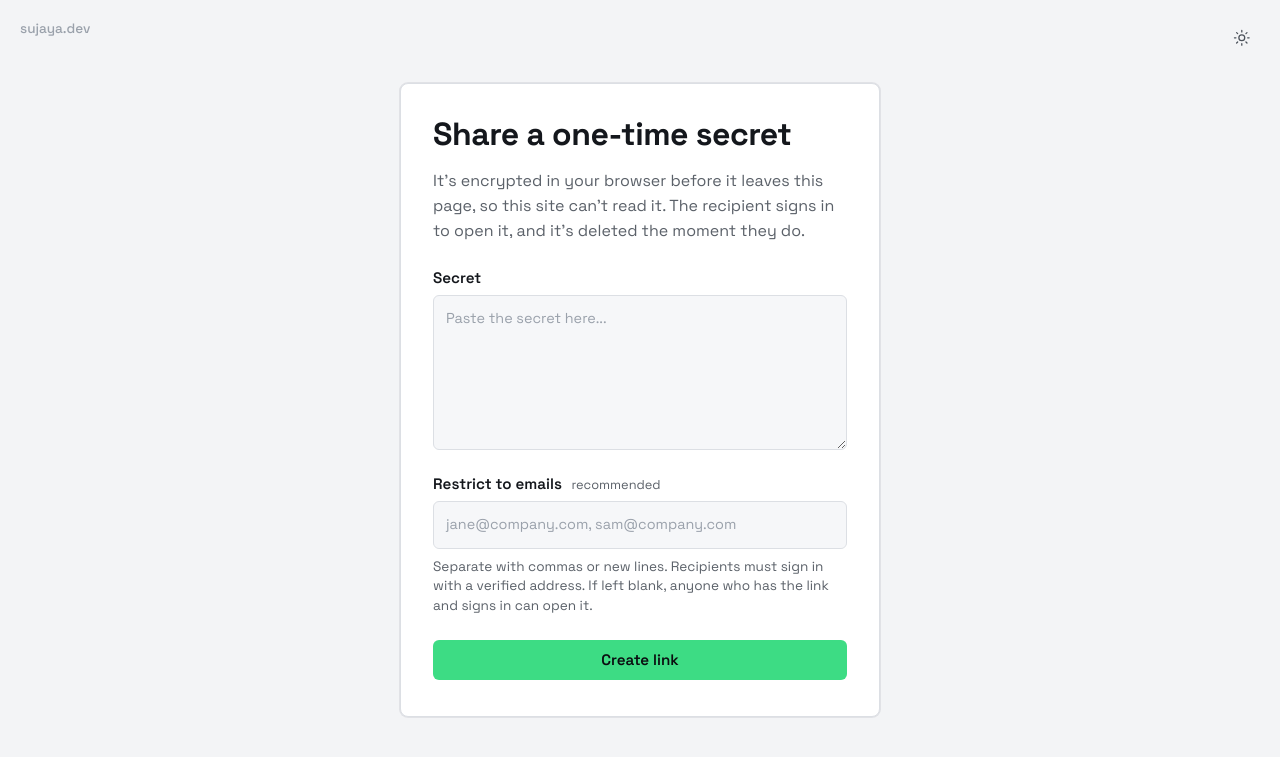
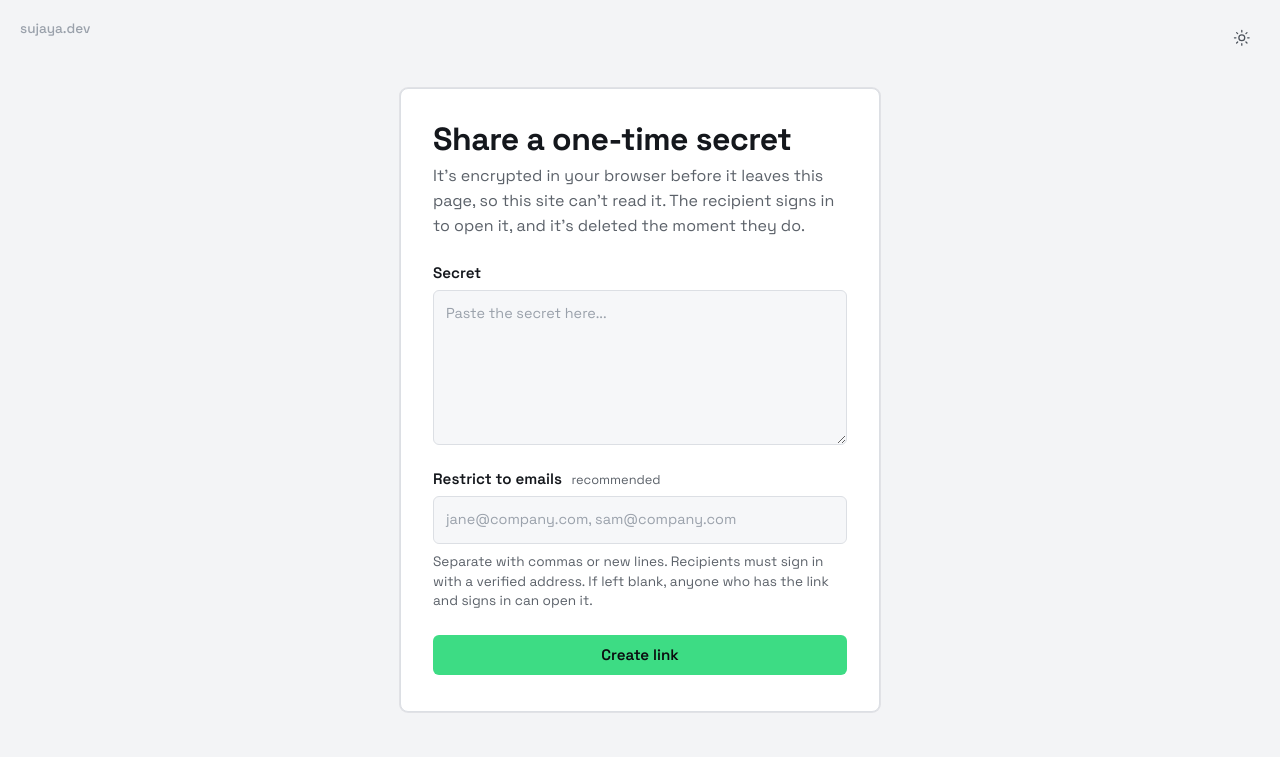
Before and after one commit to sujayamindev/secret-share-tool, a FastAPI app: page / in a window 1280 px wide. Shown: the top 757 px of the page. Run offline with FastAPI, Linux system fonts and the light colour scheme; parts of the project's set-up code (start-up, migrations or seed data) failed here and were passed over.

Commit message:
style: tighten the gap between page heading and lede

```diff
--- a/app/static/style.css
+++ b/app/static/style.css
@@ -179,11 +179,17 @@ html[data-theme="light"] .theme-toggle .icon-moon {
 }
 
 h1 {
-  margin: 0 0 0.75rem;
+  margin: 0 0 0.4rem;
   font-size: 2rem;
   font-weight: 700;
   line-height: 1.15;
   letter-spacing: -0.015em;
+}
+
+/* The paragraph's default 1em top margin would collapse with the heading's
+   and win, so the heading's margin alone sets the gap. */
+h1 + p {
+  margin-top: 0;
 }
 
 .muted {
```
